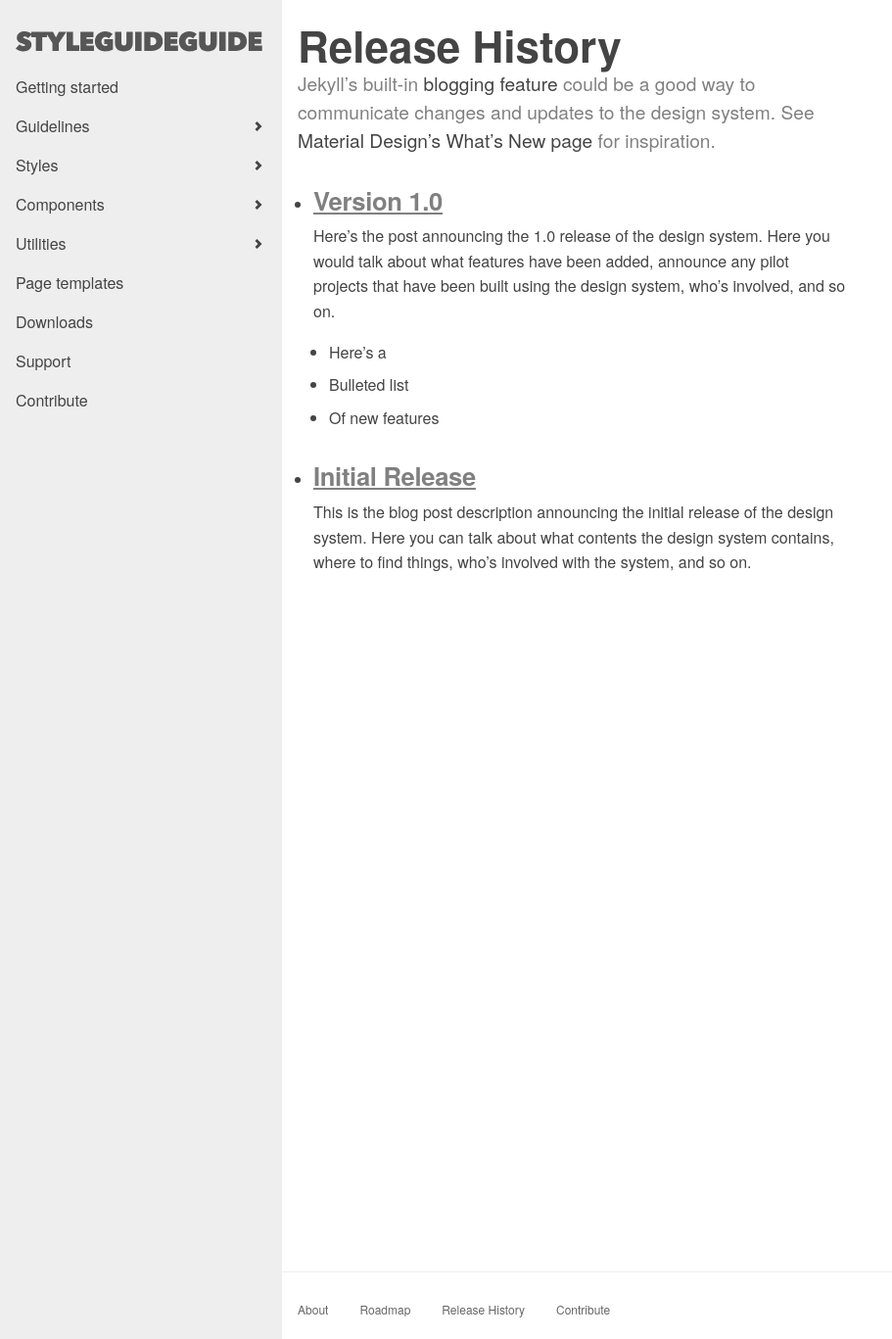
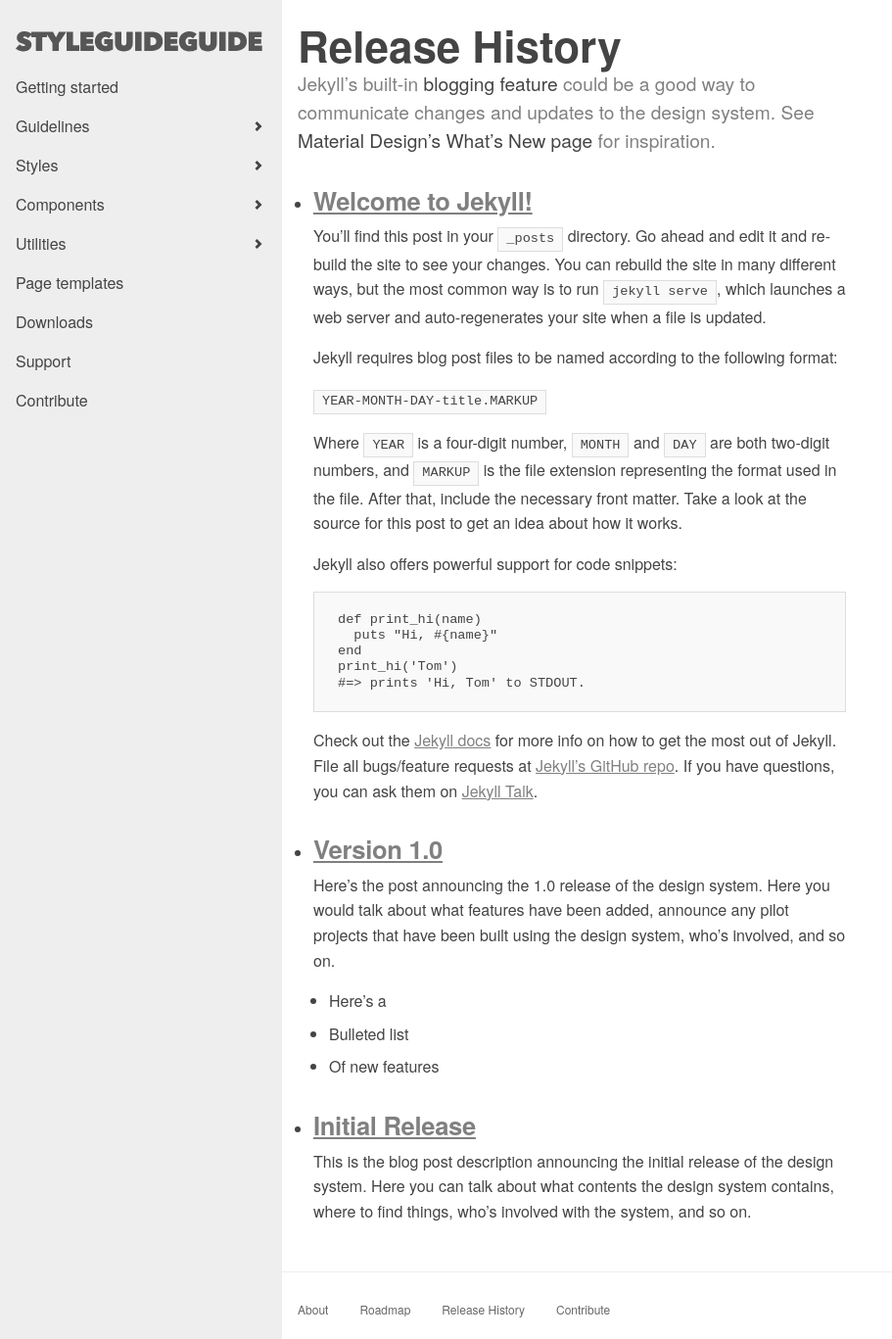
Before and after one commit to eduardo-elumen/eduardo-elumen.github.io, a Jekyll site: the page built from release-history.html, in a window 1280 px wide and 1367 px high. Shown: the whole window at 98% size, without its empty margins (0-911 px from the left). Built offline with Jekyll 4.4.1, drawn with Linux system fonts in a browser that asks for light colours.

Commit message:
Added Jekyll

```diff
--- a/_config.yml
+++ b/_config.yml
@@ -1,21 +1,55 @@
 # Welcome to Jekyll!
 #
 # This config file is meant for settings that affect your whole blog, values
-# which you are expected to set up once and rarely need to edit after that.
+# which you are expected to set up once and rarely edit after that. If you find
+# yourself editing this file very often, consider using Jekyll's data files
+# feature for the data you need to update frequently.
+#
 # For technical reasons, this file is *NOT* reloaded automatically when you use
-# 'jekyll serve'. If you change this file, please restart the server process.
+# 'bundle exec jekyll serve'. If you change this file, please restart the server process.
+#
+# If you need help with YAML syntax, here are some quick references for you:
+# https://learn-the-web.algonquindesign.ca/topics/markdown-yaml-cheat-sheet/#yaml
+# https://learnxinyminutes.com/docs/yaml/
+#
+# Site settings
+# These are used to personalize your new site. If you look in the HTML files,
+# you will see them accessed via {{ site.title }}, {{ site.email }}, and so on.
+# You can create any custom variable you would like, and they will be accessible
+# in the templates via {{ site.myvariable }}.
 
-# Site settings
-title: Style Guide Guide
-email: brad@bradfrost.com
-description: > # this means to ignore newlines until "baseurl:"
+title: Your awesome title
+email: your-email@example.com
+description: >- # this means to ignore newlines until "baseurl:"
   Write an awesome description for your new site here. You can edit this
   line in _config.yml. It will appear in your document head meta (for
   Google search results) and in your feed.xml site description.
-baseurl: "/style-guide-guide" # the subpath of your site, e.g. /blog
-url: "http://yourdomain.com" # the base hostname & protocol for your site
-twitter_username: brad_frost
-github_username:  bradfrost
+baseurl: "" # the subpath of your site, e.g. /blog
+url: "" # the base hostname & protocol for your site, e.g. http://example.com
+twitter_username: jekyllrb
+github_username:  jekyll
 
 # Build settings
-markdown: kramdown
+theme: minima
+plugins:
+  - jekyll-feed
+
+# Exclude from processing.
+# The following items will not be processed, by default.
+# Any item listed under the `exclude:` key here will be automatically added to
+# the internal "default list".
+#
+# Excluded items can be processed by explicitly listing the directories or
+# their entries' file path in the `include:` list.
+#
+# exclude:
+#   - .sass-cache/
+#   - .jekyll-cache/
+#   - gemfiles/
+#   - Gemfile
+#   - Gemfile.lock
+#   - node_modules/
+#   - vendor/bundle/
+#   - vendor/cache/
+#   - vendor/gems/
+#   - vendor/ruby/
--- /dev/null
+++ b/_posts/2021-02-09-welcome-to-jekyll.markdown
@@ -0,0 +1,29 @@
+---
+layout: post
+title:  "Welcome to Jekyll!"
+date:   2021-02-09 16:29:00 -0300
+categories: jekyll update
+---
+You’ll find this post in your `_posts` directory. Go ahead and edit it and re-build the site to see your changes. You can rebuild the site in many different ways, but the most common way is to run `jekyll serve`, which launches a web server and auto-regenerates your site when a file is updated.
+
+Jekyll requires blog post files to be named according to the following format:
+
+`YEAR-MONTH-DAY-title.MARKUP`
+
+Where `YEAR` is a four-digit number, `MONTH` and `DAY` are both two-digit numbers, and `MARKUP` is the file extension representing the format used in the file. After that, include the necessary front matter. Take a look at the source for this post to get an idea about how it works.
+
+Jekyll also offers powerful support for code snippets:
+
+{% highlight ruby %}
+def print_hi(name)
+  puts "Hi, #{name}"
+end
+print_hi('Tom')
+#=> prints 'Hi, Tom' to STDOUT.
+{% endhighlight %}
+
+Check out the [Jekyll docs][jekyll-docs] for more info on how to get the most out of Jekyll. File all bugs/feature requests at [Jekyll’s GitHub repo][jekyll-gh]. If you have questions, you can ask them on [Jekyll Talk][jekyll-talk].
+
+[jekyll-docs]: https://jekyllrb.com/docs/home
+[jekyll-gh]:   https://github.com/jekyll/jekyll
+[jekyll-talk]: https://talk.jekyllrb.com/
--- /dev/null
+++ b/about.markdown
@@ -0,0 +1,18 @@
+---
+layout: page
+title: About
+permalink: /about/
+---
+
+This is the base Jekyll theme. You can find out more info about customizing your Jekyll theme, as well as basic Jekyll usage documentation at [jekyllrb.com](https://jekyllrb.com/)
+
+You can find the source code for Minima at GitHub:
+[jekyll][jekyll-organization] /
+[minima](https://github.com/jekyll/minima)
+
+You can find the source code for Jekyll at GitHub:
+[jekyll][jekyll-organization] /
+[jekyll](https://github.com/jekyll/jekyll)
+
+
+[jekyll-organization]: https://github.com/jekyll
--- /dev/null
+++ b/index.markdown
@@ -0,0 +1,6 @@
+---
+# Feel free to add content and custom Front Matter to this file.
+# To modify the layout, see https://jekyllrb.com/docs/themes/#overriding-theme-defaults
+
+layout: home
+---
```
Also changed, not shown: 404.html (added, +25 -0 lines), Gemfile (added, +28 -0 lines), Gemfile.lock (added), 1 other file.
